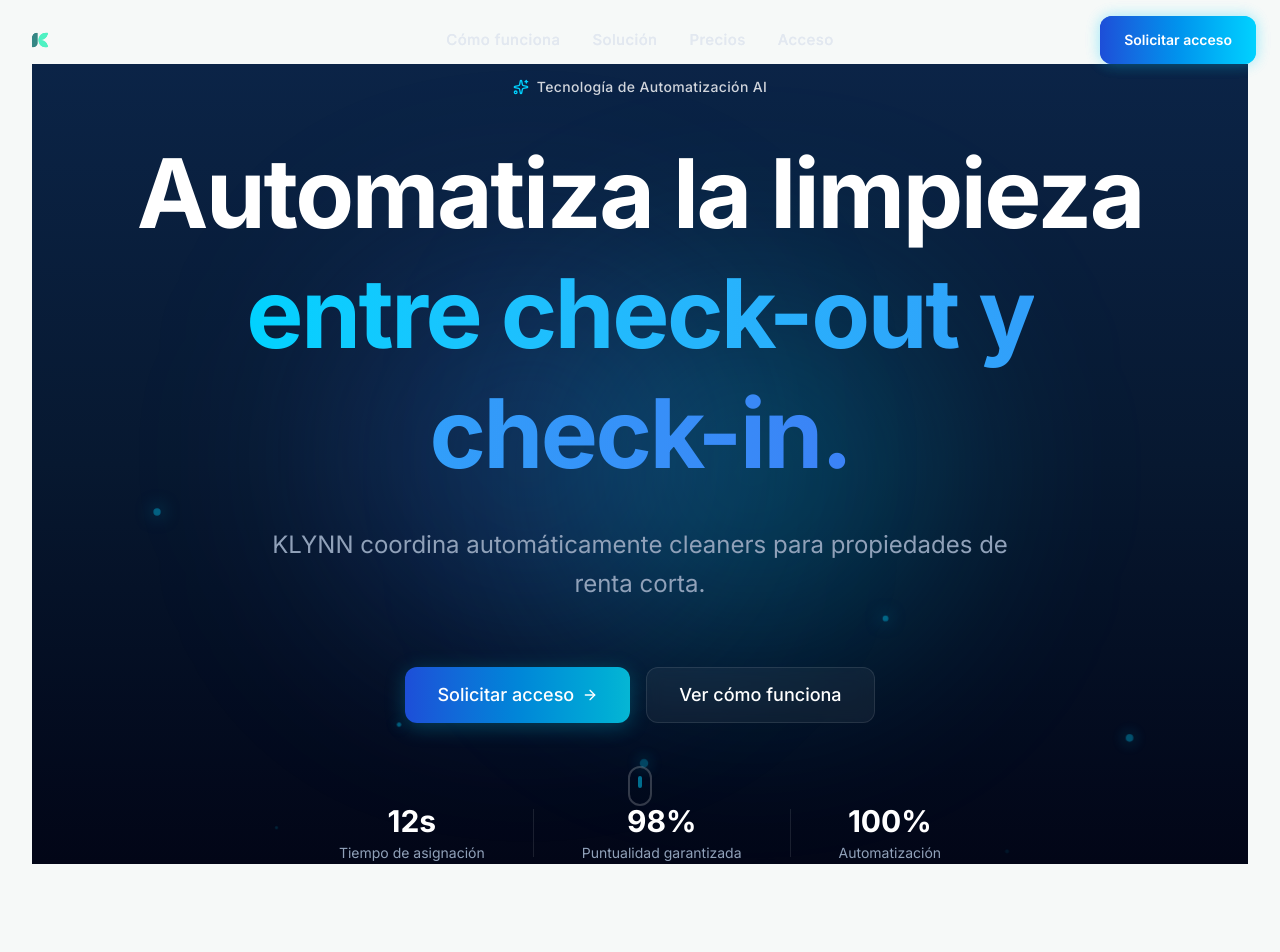
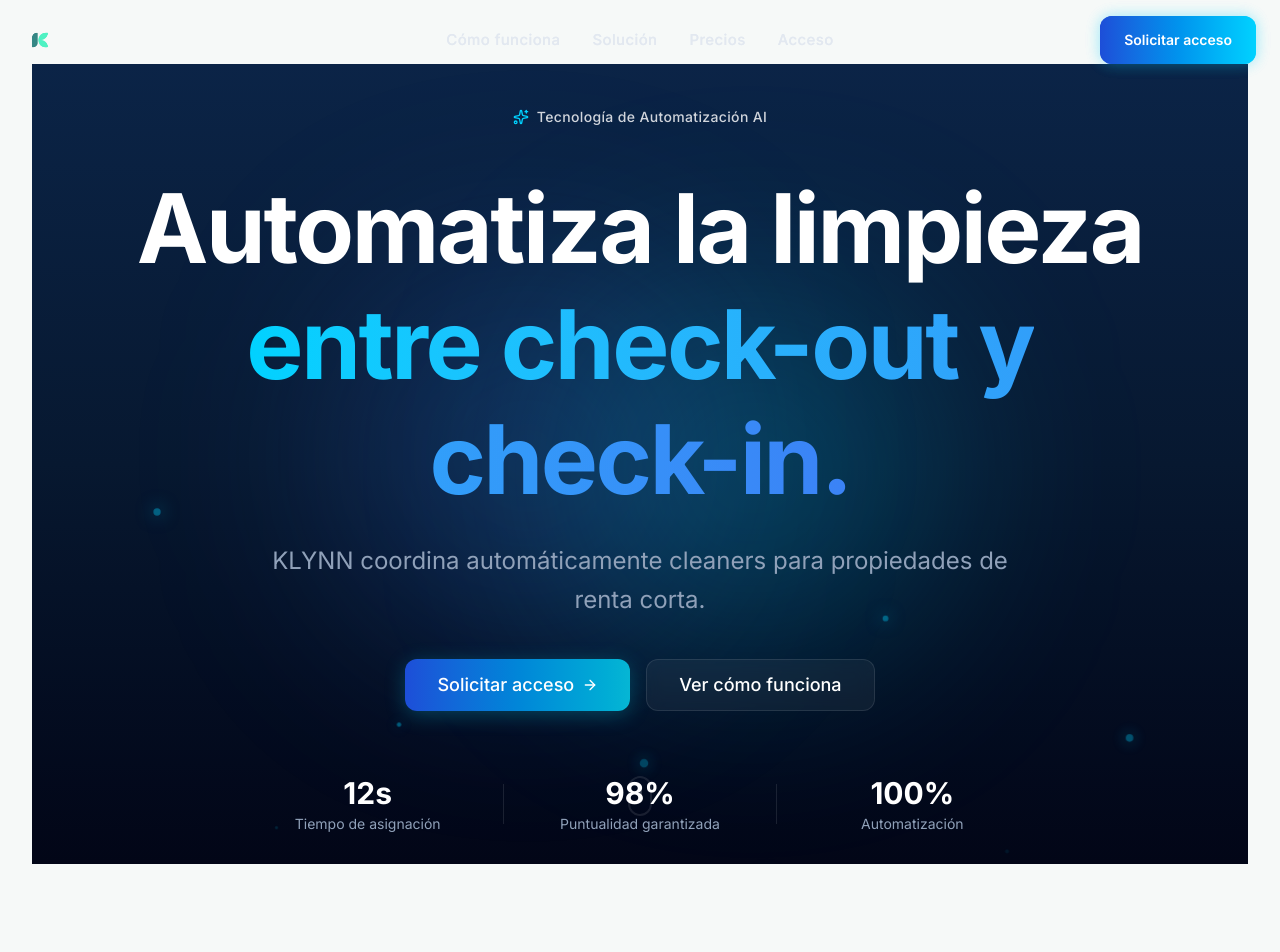
Before and after one commit to hostklynn-ux/klynn-landing, a Next.js app: page / in a window 1280 px wide. Shown: the top 952 px of the page. Built offline with nearby package versions, Linux system fonts and the light colour scheme.

Commit message:
styles: adjust ui/ux notes for hero section

```diff
--- a/src/components/landing/Hero.tsx
+++ b/src/components/landing/Hero.tsx
@@ -38,25 +38,24 @@
     <section id="hero" className="relative min-h-[90vh] lg:min-h-screen flex items-center justify-center px-4 sm:px-6 overflow-hidden hero-section pt-24 pb-12 lg:pt-0 lg:pb-0">
 
       <div className="absolute inset-0 bg-gradient-to-b from-[#0B2447] via-[#071830] to-[#020617] z-0">
-
         <div className="particles-container">
           <div className="particle"></div><div className="particle"></div><div className="particle"></div><div className="particle"></div>
           <div className="particle"></div><div className="particle"></div><div className="particle"></div><div className="particle"></div>
         </div>
         <div className="absolute inset-0 bg-grid-subtle opacity-20"></div>
 
-        <div className="absolute top-1/4 left-1/4 w-96 h-96 bg-[#3b82f6]/20 rounded-full blur-[100px] animate-pulse-slow"></div>
-        <div className="absolute bottom-1/4 right-1/4 w-96 h-96 bg-[#00d2ff]/20 rounded-full blur-[100px] animate-pulse-slow-delayed"></div>
+        <div className="absolute top-1/4 left-1/4 w-96 h-96 bg-[#3b82f6]/20 rounded-full blur-[100px] transition-opacity duration-1000 animate-in fade-in"></div>
+        <div className="absolute bottom-1/4 right-1/4 w-96 h-96 bg-[#00d2ff]/20 rounded-full blur-[100px] transition-opacity duration-1000 animate-in fade-in"></div>
       </div>
 
-      <div className="relative z-10 w-full max-w-5xl mx-auto text-center space-y-6 sm:space-y-8" style={{ transform: `translateY(${scrollY * 0.3}px)` }}>
+      <div className="relative z-10 w-full max-w-5xl mx-auto text-center flex flex-col items-center" style={{ transform: `translateY(${scrollY * 0.3}px)` }}>
 
-        <div className="inline-flex items-center gap-2 px-4 py-2 sm:px-6 sm:py-3 glass-badge mb-4 sm:mb-6 animate-fade-in-up">
+        <div className="inline-flex items-center gap-2 px-4 py-2 sm:px-6 sm:py-3 glass-badge mb-6 sm:mb-8 animate-in fade-in slide-in-from-bottom-4 duration-700">
           <Sparkles className="w-4 h-4 text-[#00d2ff]" />
           <span className="text-gray-300 text-xs sm:text-sm font-medium tracking-wide">Tecnología de Automatización AI</span>
         </div>
 
-        <h1 className="text-5xl sm:text-6xl lg:text-7xl xl:text-8xl font-bold text-white leading-tight tracking-tight animate-fade-in-up-delay-1 px-2">
+        <h1 className="text-[28px] sm:text-[32px] md:text-5xl lg:text-7xl xl:text-8xl font-bold text-white leading-[1.2] tracking-tight animate-in fade-in slide-in-from-bottom-4 duration-700 delay-150 px-2 w-full mb-6">
           Automatiza la limpieza
           <br className="hidden sm:block" />
           <span className="bg-clip-text text-transparent bg-gradient-to-r from-[#00d2ff] to-[#3b82f6]">
@@ -64,14 +63,13 @@
           </span>
         </h1>
 
-        <h3 className="text-lg sm:text-xl lg:text-2xl text-slate-400 max-w-3xl mx-auto leading-relaxed animate-fade-in-up-delay-2 px-4">
+        <h3 className="text-[16px] sm:text-[18px] lg:text-2xl text-slate-400 max-w-[32ch] sm:max-w-2xl lg:max-w-3xl mx-auto leading-relaxed animate-in fade-in slide-in-from-bottom-4 duration-700 delay-300 px-2 mb-10">
           KLYNN coordina automáticamente cleaners para propiedades de renta corta.
         </h3>
 
-        <div className="flex flex-col sm:flex-row gap-4 justify-center pt-6 sm:pt-8 animate-fade-in-up-delay-3 w-full max-w-sm sm:max-w-none mx-auto px-4 sm:px-0">
-
+        <div className="flex flex-col sm:flex-row gap-3 sm:gap-4 justify-center animate-in fade-in slide-in-from-bottom-4 duration-700 delay-500 w-full max-w-xs sm:max-w-none mx-auto mb-12 sm:mb-16">
           <Button
-            className="relative group flex items-center justify-center gap-2 w-full sm:w-auto px-8 h-14 text-white font-medium text-base sm:text-lg transition-all duration-300 bg-gradient-to-r from-[#1d4ed8] to-[#06b6d4] hover:from-[#1e40af] hover:to-[#0891b2] shadow-[0_4px_20px_rgba(6,182,212,0.3)] hover:shadow-[0_4px_25px_rgba(6,182,212,0.5)] border-0 rounded-xl"
+            className="relative group flex items-center justify-center gap-2 w-full sm:w-auto px-8 h-[52px] text-white font-medium text-[16px] sm:text-lg transition-all duration-300 bg-gradient-to-r from-[#1d4ed8] to-[#06b6d4] hover:from-[#1e40af] hover:to-[#0891b2] shadow-[0_4px_20px_rgba(6,182,212,0.3)] border-0 rounded-xl"
             onClick={() => {
               const el = document?.getElementById('contact');
               if (el) {
@@ -85,38 +83,40 @@
 
           <Link
             href="#how-klynn-works"
-            className="flex items-center justify-center w-full sm:w-auto px-8 h-14 text-white font-medium text-base sm:text-lg transition-all duration-300 bg-white/5 border border-white/10 hover:bg-white/10 hover:border-[#00d2ff]/40 rounded-xl backdrop-blur-sm"
+            className="flex items-center justify-center w-full sm:w-auto px-8 h-[52px] text-white font-medium text-[16px] sm:text-lg transition-all duration-300 bg-white/5 border border-white/10 hover:bg-white/10 hover:border-[#00d2ff]/40 rounded-xl backdrop-blur-sm"
           >
             Ver cómo funciona
           </Link>
+        </div>
+
+        <div className="flex flex-row items-center justify-between sm:justify-center w-full max-w-sm sm:max-w-3xl mx-auto px-2 animate-in fade-in duration-1000 delay-700">
+
+          <div className="flex-1 text-center flex flex-col items-center">
+            <div className="text-2xl sm:text-3xl font-bold text-white mb-1">12s</div>
+            <div className="text-[11px] sm:text-sm text-slate-400 max-w-[80px] sm:max-w-none leading-tight">Tiempo de asignación</div>
+          </div>
+
+          <div className="h-10 w-px bg-white/10 shrink-0 mx-2 sm:mx-8"></div>
+
+          <div className="flex-1 text-center flex flex-col items-center">
+            <div className="text-2xl sm:text-3xl font-bold text-white mb-1">98%</div>
+            <div className="text-[11px] sm:text-sm text-slate-400 max-w-[80px] sm:max-w-none leading-tight">Puntualidad garantizada</div>
+          </div>
+
+          <div className="h-10 w-px bg-white/10 shrink-0 mx-2 sm:mx-8"></div>
+
+          <div className="flex-1 text-center flex flex-col items-center">
+            <div className="text-2xl sm:text-3xl font-bold text-white mb-1">100%</div>
+            <div className="text-[11px] sm:text-sm text-slate-400 max-w-[80px] sm:max-w-none leading-tight">Automatización</div>
+          </div>
 
         </div>
 
-        <div className="flex flex-wrap items-center justify-center gap-6 sm:gap-12 pt-10 sm:pt-12 animate-fade-in-up-delay-4">
-          <div className="text-center">
-            <div className="text-2xl sm:text-3xl font-bold text-white mb-1">12s</div>
-            <div className="text-xs sm:text-sm text-slate-400">Tiempo de asignación</div>
-          </div>
-
-          <div className="hidden sm:block h-12 w-px bg-white/10"></div>
-
-          <div className="text-center">
-            <div className="text-2xl sm:text-3xl font-bold text-white mb-1">98%</div>
-            <div className="text-xs sm:text-sm text-slate-400">Puntualidad garantizada</div>
-          </div>
-
-          <div className="hidden md:block h-12 w-px bg-white/10"></div>
-
-          <div className="text-center w-full md:w-auto mt-2 md:mt-0">
-            <div className="text-2xl sm:text-3xl font-bold text-white mb-1">100%</div>
-            <div className="text-xs sm:text-sm text-slate-400">Automatización</div>
-          </div>
-        </div>
       </div>
 
-      <div className="absolute bottom-8 sm:bottom-12 left-1/2 transform -translate-x-1/2 animate-bounce hidden sm:block z-20">
-        <div className="w-6 h-10 border-2 border-white/20 rounded-full flex items-start justify-center p-2">
-          <div className="w-1 h-3 bg-[#00d2ff]/50 rounded-full"></div>
+      <div className="absolute bottom-8 sm:bottom-12 left-1/2 transform -translate-x-1/2 animate-in fade-in duration-1000 delay-[1000ms] hidden sm:block z-20">
+        <div className="w-6 h-10 border-2 border-white/20 rounded-full flex items-start justify-center p-2 opacity-50">
+          <div className="w-1 h-3 bg-white/40 rounded-full"></div>
         </div>
       </div>
     </section>
```
